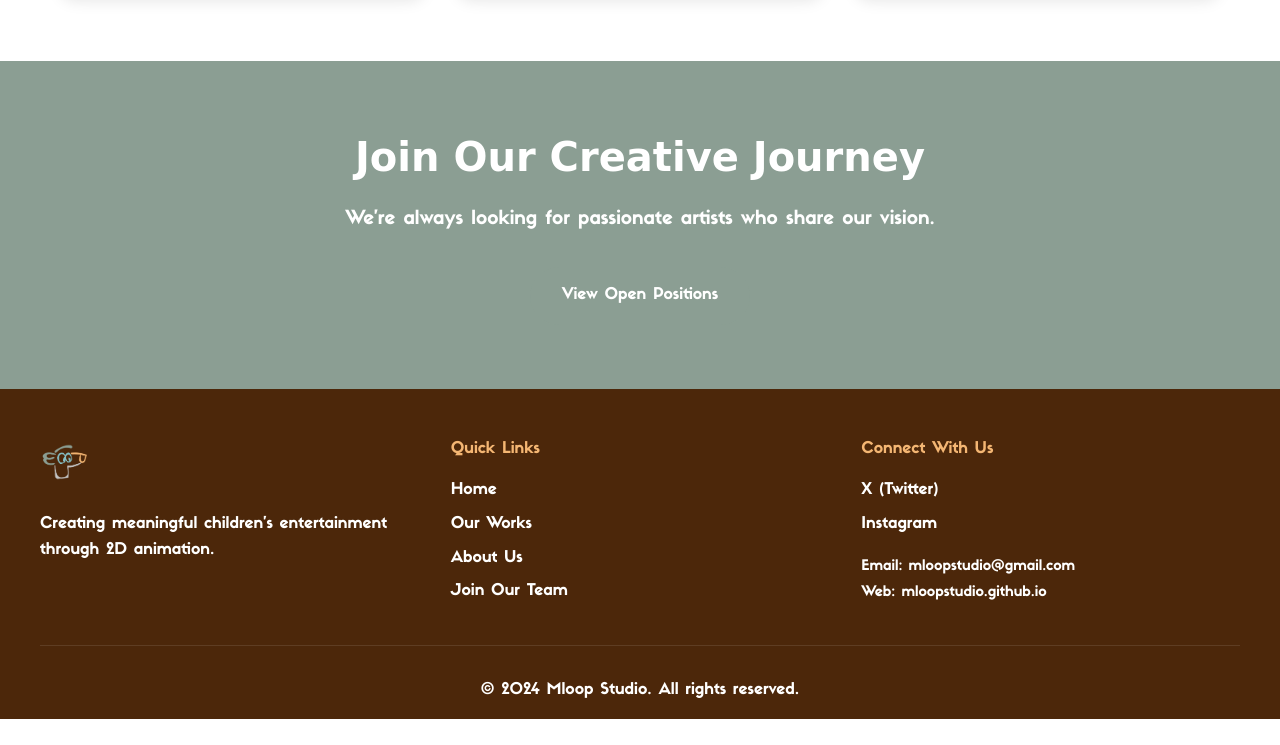
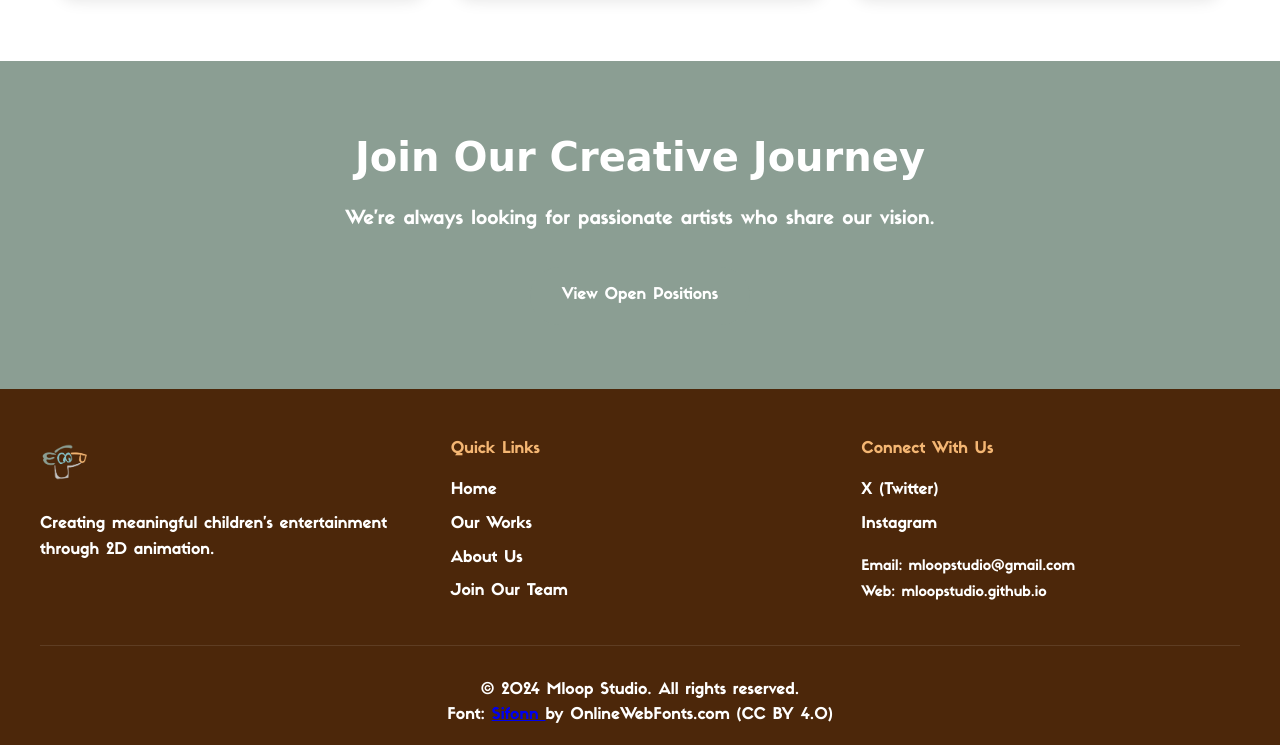
Before and after one commit to mloopstudio/mloopstudio.github.io, a plain HTML site: page index.html in a window 1280 px wide. Shown: the part 1588-2333 px from the top of the page. Before the commit the page ends 2307 px from the top, so only its background shows below. Drawn offline with Linux system fonts and the light colour scheme; a web font is replaced by a local one.

Commit message:
Update index.html

```diff
--- a/index.html
+++ b/index.html
@@ -113,6 +113,12 @@
             </div>
             <div class="footer-bottom">
                 <p>&copy; 2024 Mloop Studio. All rights reserved.</p>
+                <p class="font-credit">
+                Font:
+                <a href="https://www.onlinewebfonts.com" target="_blank" rel="noopener">
+                    Sifonn
+                </a>
+                by OnlineWebFonts.com (CC BY 4.0)</p>
             </div>
         </div>
     </footer>
```
